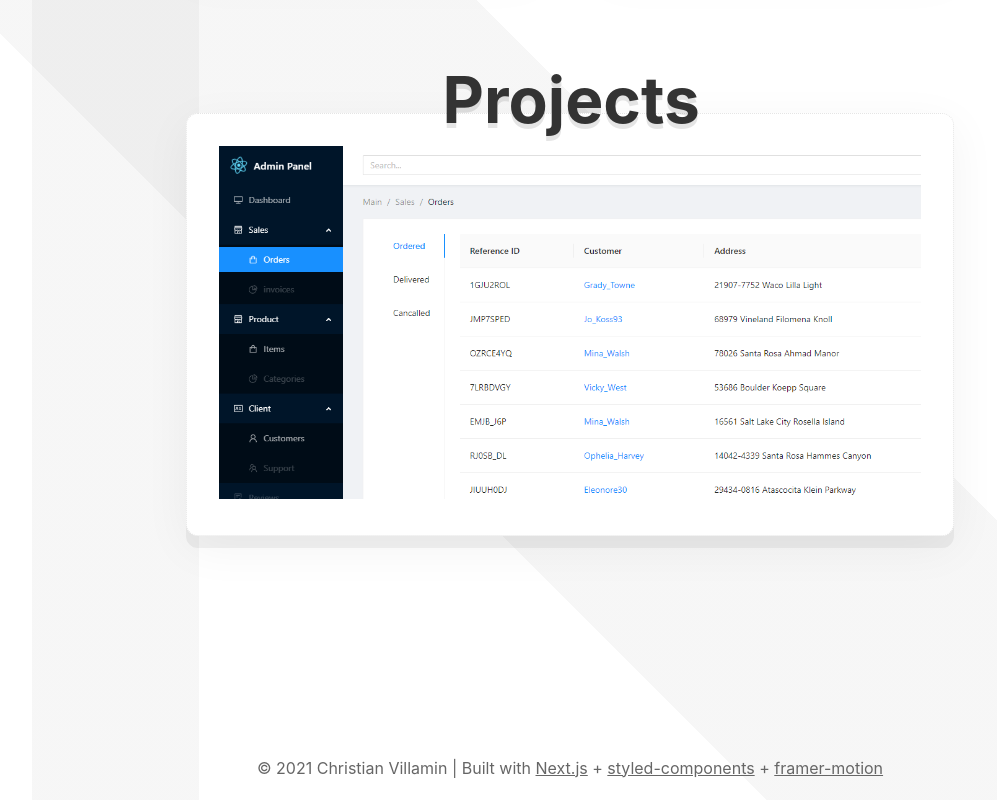
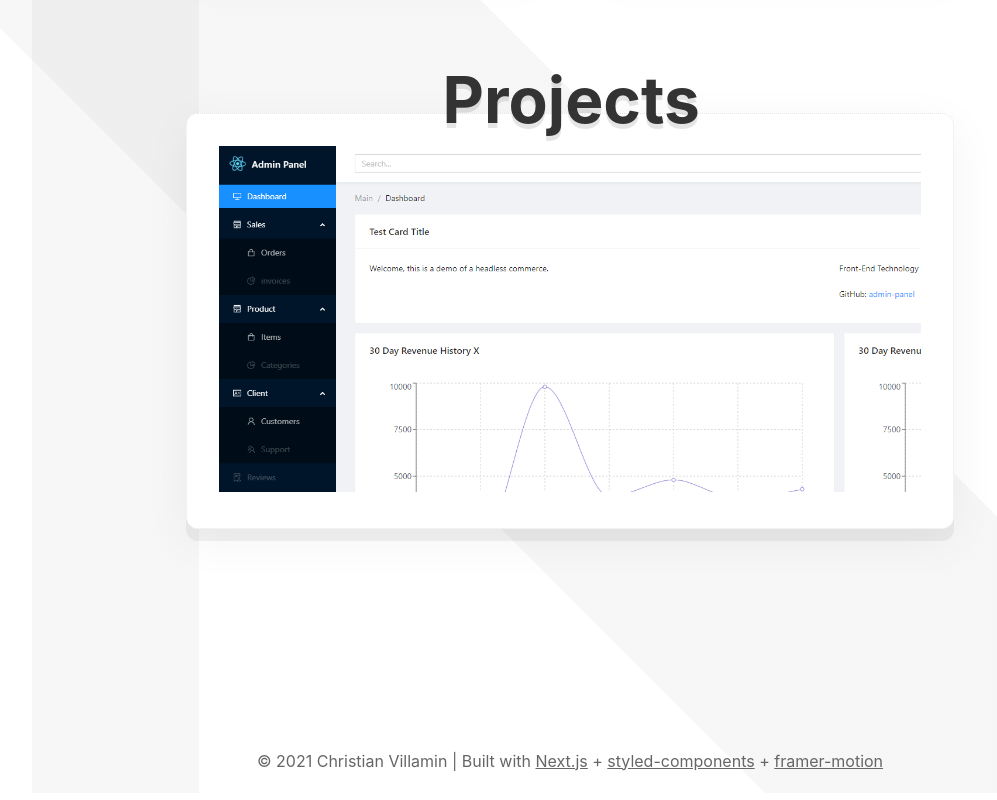
Before and after one commit to codekcv/personal-site-nextjs, a Next.js app: page / in a window 1280 px wide. Shown: the part 1558-2358 px from the top of the page, without its empty margins (70-1067 px from the left). Built offline with nearby package versions, Linux system fonts and the light colour scheme.

Commit message:
feat(projects) img quality and anim trig

```diff
--- a/pages-main/Home/Projects/Project.util.tsx
+++ b/pages-main/Home/Projects/Project.util.tsx
@@ -1,16 +1,16 @@
 import Card from 'components/Card'
 import Image from 'next/image'
-import headless1 from 'public/images/headless_1.png'
+import cmsProject from 'public/images/headless_2.png'
 
 export const projects = [
   {
     title: 'Headless Commerce',
     description:
       'An open-source pluggable full-stack headless commerce solution made with TypeScript, React, Node.js, and GraphQL.',
-    img: headless1
+    img: cmsProject
   }
 ].map((item) => (
   <Card key={item.title}>
-    <Image src={item.img} alt={item.description} />
+    <Image src={item.img} alt={item.description} quality={100} />
   </Card>
 ))
--- a/pages-main/Home/Projects/Projects.main.tsx
+++ b/pages-main/Home/Projects/Projects.main.tsx
@@ -10,9 +10,10 @@ import { projects } from './Project.util'
 const Projects = (): JSX.Element => {
   return (
     <Box mt="10vh">
+      <InView threshold={0.7} delay={animDelay} triggerOnce={triggerOnce}>
+        {({ inView, ref }) => (
+          <>
             <div style={{ position: 'relative', zIndex: 1 }}>
-        <InView threshold={0.5} delay={animDelay} triggerOnce={triggerOnce}>
-          {({ inView, ref }) => (
               <Bobble>
                 <Text
                   as={motion.h1}
@@ -22,8 +23,11 @@ const Projects = (): JSX.Element => {
                   textShadow="0 0.35rem 0px rgba(0,0,0,0.1)"
                   ref={ref}
                   variants={{
-                  out: { opacity: 0, transform: 'scale(1.4)' },
-                  in: { opacity: 1, transform: 'scale(1)' }
+                    out: {
+                      opacity: 0,
+                      transform: 'scale(1.4)  translateY(6rem)'
+                    },
+                    in: { opacity: 1, transform: 'scale(1)  translateY(0rem)' }
                   }}
                   initial="out"
                   animate={inView ? 'in' : 'out'}
@@ -32,13 +36,11 @@ const Projects = (): JSX.Element => {
                   Projects
                 </Text>
               </Bobble>
-          )}
-        </InView>
             </div>
 
-      <div style={{ position: 'relative', zIndex: 0, marginTop: '-1.5rem' }}>
-        <InView threshold={0.5} delay={animDelay} triggerOnce={triggerOnce}>
-          {({ inView, ref }) => (
+            <div
+              style={{ position: 'relative', zIndex: 0, marginTop: '-1.5rem' }}
+            >
               <motion.ul
                 ref={ref}
                 variants={{
@@ -51,9 +53,10 @@ const Projects = (): JSX.Element => {
               >
                 {projects}
               </motion.ul>
+            </div>
+          </>
         )}
       </InView>
-      </div>
     </Box>
   )
 }
--- a/pages-main/Home/Stack/Stack.main.tsx
+++ b/pages-main/Home/Stack/Stack.main.tsx
@@ -12,9 +12,10 @@ import { backEndTechnologies, frontEndTechnologies } from './Stack.util'
 const Stack = (): JSX.Element => {
   return (
     <Box width={[1]} mt="10vh">
+      <InView threshold={0.5} delay={animDelay} triggerOnce={triggerOnce}>
+        {({ inView, ref }) => (
+          <>
             <div style={{ position: 'relative', zIndex: 1 }}>
-        <InView threshold={1} delay={animDelay} triggerOnce={triggerOnce}>
-          {({ inView, ref }) => (
               <Bobble>
                 <Text
                   as={motion.h1}
@@ -37,13 +38,9 @@ const Stack = (): JSX.Element => {
                   Technology Stack
                 </Text>
               </Bobble>
-          )}
-        </InView>
             </div>
 
             <div style={{ position: 'relative', zIndex: 0 }}>
-        <InView threshold={0.35} delay={animDelay} triggerOnce={triggerOnce}>
-          {({ inView, ref }) => (
               <Flex justifyContent="center" mt="-1.5rem" ref={ref}>
                 <Card
                   width="50%"
@@ -85,9 +82,10 @@ const Stack = (): JSX.Element => {
                   </Flex>
                 </Card>
               </Flex>
+            </div>
+          </>
         )}
       </InView>
-      </div>
     </Box>
   )
 }
```
Lines whose indentation alone changed are shown as unchanged.
